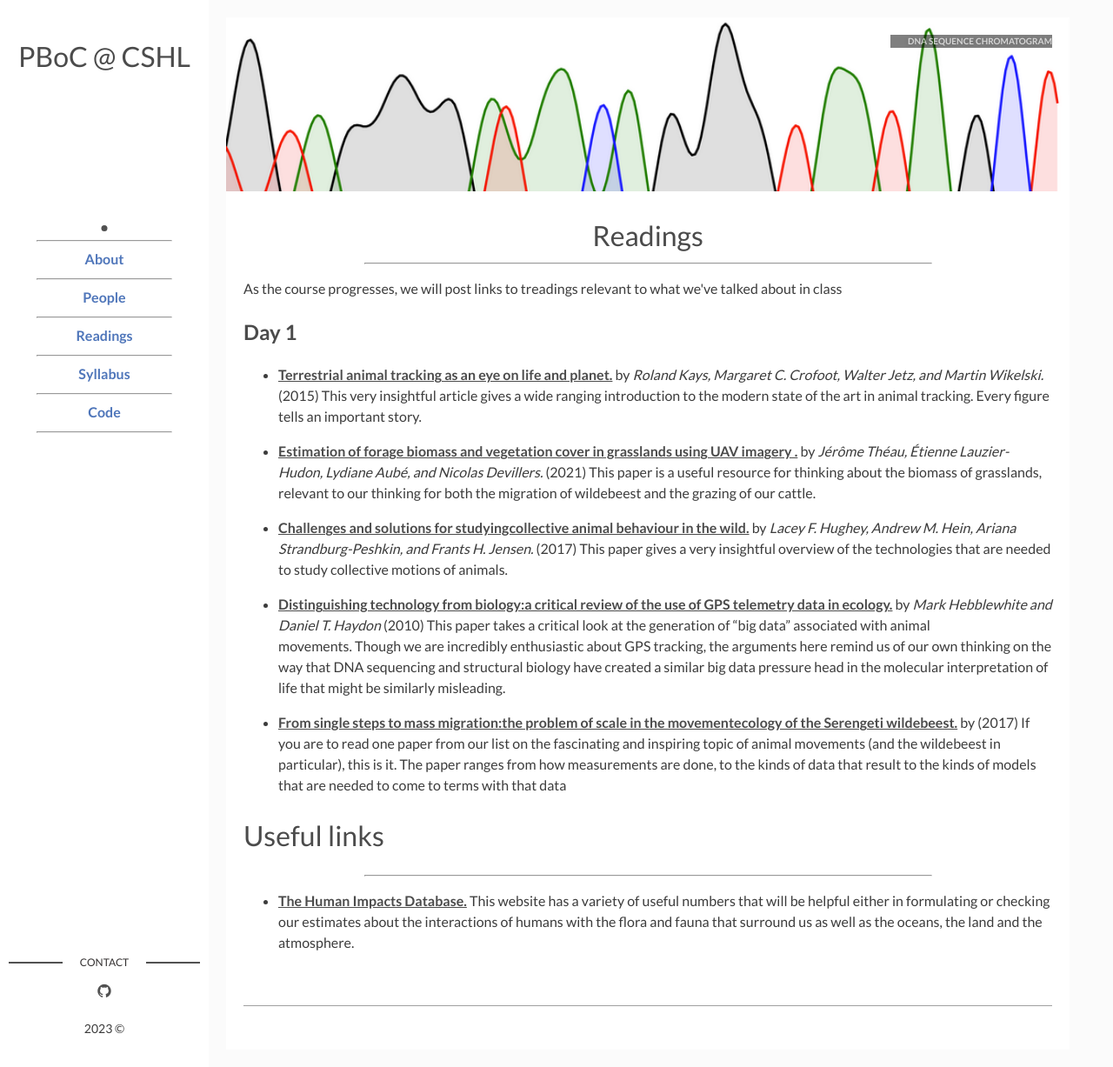
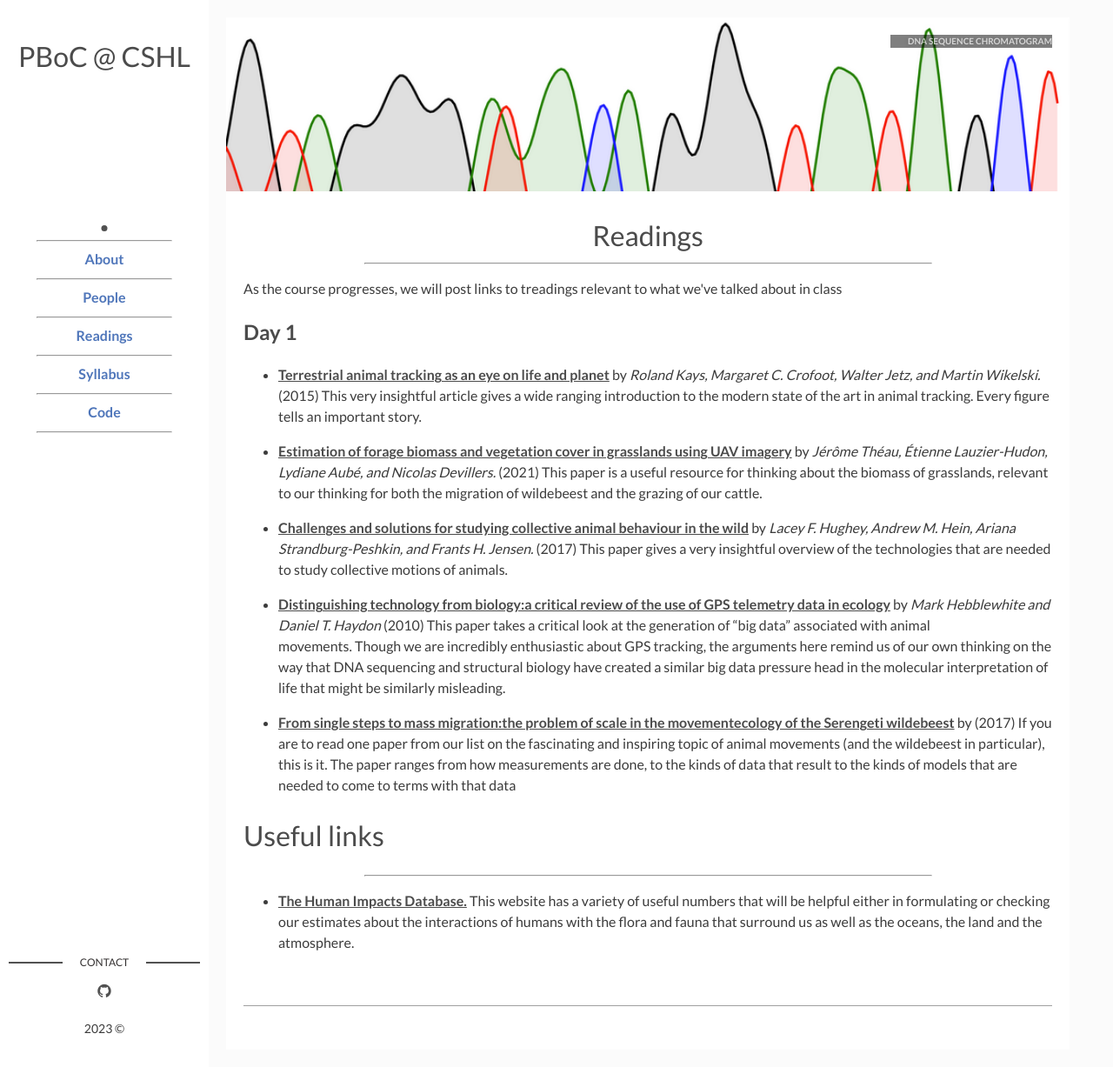
Before and after one commit to RPGroup-PBoC/cshl_pboc_2023, a Jekyll site: the page built from page02_readings.md, in a window 1280 px wide and 1227 px high. Shown: the whole window at 87% size. Built offline with Jekyll 4.4.1, drawn with Linux system fonts in a browser that asks for light colours.

Commit message:
Fixing typos

```diff
--- a/_data/readings.yaml
+++ b/_data/readings.yaml
@@ -1,6 +1,6 @@
 Day 1:
  - pub:
-   title: Terrestrial animal tracking as an eye on life and planet.
+   title: Terrestrial animal tracking as an eye on life and planet
    authors: Roland Kays, Margaret C. Crofoot, Walter Jetz, and Martin Wikelski.
    year: 2015
    link: kays2015.pdf
@@ -8,7 +8,7 @@ Day 1:
      This very insightful article gives a wide ranging introduction to the modern
      state of the art in animal tracking. Every figure tells an important story.
  - pub:
-   title: Estimation of forage biomass and vegetation cover in grasslands using UAV imagery .
+   title: Estimation of forage biomass and vegetation cover in grasslands using UAV imagery
    authors: Jérôme Théau, Étienne Lauzier-Hudon, Lydiane Aubé, and Nicolas Devillers.
    year: 2021
    link: theau2021.pdf
@@ -17,7 +17,7 @@ Day 1:
     grasslands, relevant to our thinking for both the migration of wildebeest
     and the grazing of our cattle.
  - pub:
-   title: Challenges and solutions for studyingcollective animal behaviour in the wild.
+   title: Challenges and solutions for studying collective animal behaviour in the wild
    authors: Lacey F. Hughey, Andrew M. Hein, Ariana Strandburg-Peshkin, and Frants H. Jensen.
    year: 2017
    link: hughey2017.pdf
@@ -25,7 +25,7 @@ Day 1:
     This paper gives a very insightful overview of the technologies that are
     needed to study collective motions of animals.
  - pub:
-   title: Distinguishing technology from biology:a critical review of the use of GPS telemetry data in ecology.
+   title: Distinguishing technology from biology:a critical review of the use of GPS telemetry data in ecology
    authors: Mark Hebblewhite and Daniel T. Haydon
    year: 2010
    link: hebblewhite2010.pdf
@@ -37,7 +37,7 @@ Day 1:
     pressure head in the molecular interpretation of life that might be
     similarly misleading.
  - pub:
-   title: From single steps to mass migration:the problem of scale in the movementecology of the Serengeti wildebeest.
+   title: From single steps to mass migration:the problem of scale in the movementecology of the Serengeti wildebeest
    author: Colin J. Torney, J. Grant C. Hopcraft, Thomas A. Morrison, Iain D. Couzin, and Simon A. Levin
    year: 2017
    link: torney2017.pdf
```
